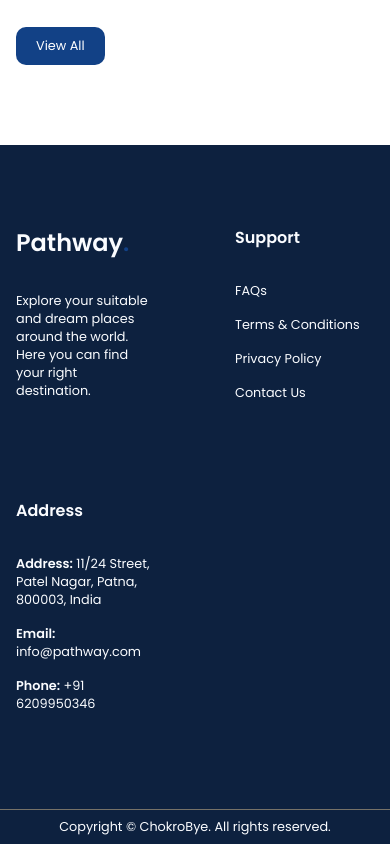
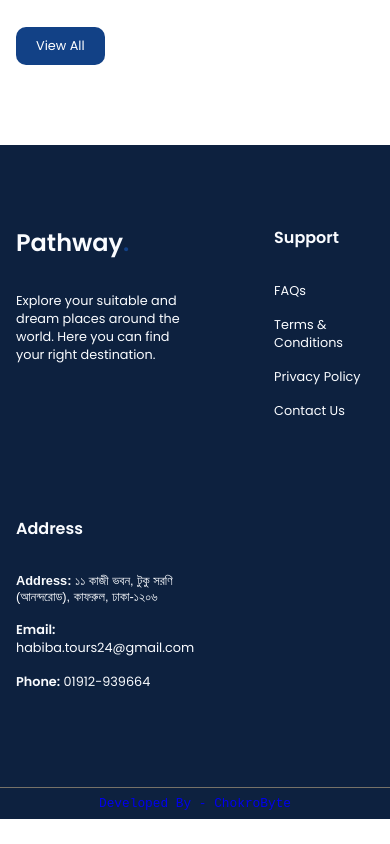
Before and after one commit to Rakindotcom/habiba_tours, a plain HTML site: page index.html in a window 390 px wide. Shown: the part 4257-5101 px from the top of the page. After the commit the page ends 5076 px from the top, so only its background shows below. Drawn offline with nearby package versions, Linux system fonts and the light colour scheme; a web font is replaced by a local one.

Commit message:
Update footer content with new address, email, and phone number; modify copyright link; enhance styling for Bangla text

```diff
--- a/index.html
+++ b/index.html
@@ -183,15 +183,15 @@
         </div>
         <div class="footer__col">
           <h4>Address</h4>
-          <p>
-            <span>Address:</span> 11/24 Street, Patel Nagar, Patna, 800003, India
+          <p class="bangla">
+            <span>Address:</span> ১১ কাজী ভবন, টুকু সরণি (আনন্দরোড), কাফরুল, ঢাকা-১২০৬
           </p>
-          <p><span>Email:</span> info@pathway.com</p>
-          <p><span>Phone:</span> +91 6209950346</p>
+          <p><span>Email:</span> habiba.tours24@gmail.com</p>
+          <p><span>Phone:</span> 01912-939664</p>
         </div>
       </div>
       <div class="footer__bar">
-        Copyright © ChokroBye. All rights reserved.
+        <a href="http://chokrobyte.com/">Developed By - ChokroByte</a>
       </div>
     </footer>
   </body>
--- a/styles.css
+++ b/styles.css
@@ -475,6 +475,11 @@ i{
   font-size: 0.8rem;
   color: var(--secondary-color);
   border-top: 1px solid var(--text-light);
+  font-family: monospace;
+}
+
+.footer__bar a {
+  text-decoration: none;
 }
 
 #title {
@@ -493,7 +498,9 @@ i{
   font-size: 1.1rem;
 }
 
-
+.bangla{
+  font-family: "Anek Bangla", sans-serif;
+}
 
 @media (width < 1200px) {
   .header__image img:nth-child(1) {
```
